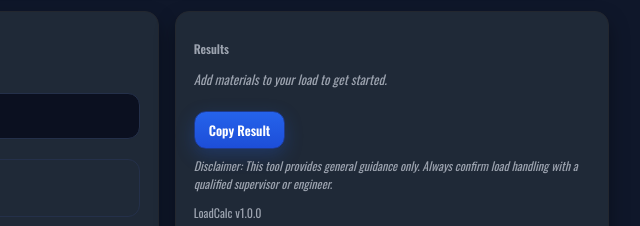
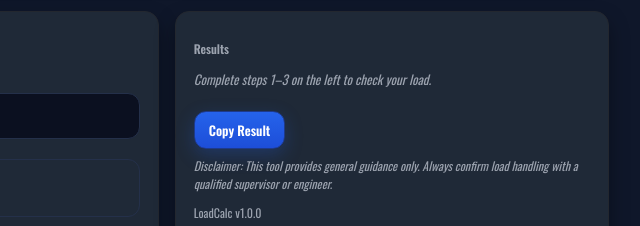
Before and after one commit to mwh-max/loadCalc, a website with bundled scripts: page index.html in a window 1280 px wide. Shown: the part 150-376 px from the top of the page, 495-1135 px from the left. Built offline with nearby package versions, Linux system fonts and the light colour scheme.

Commit message:
fix(ux): clarify empty results state with helper text.

```diff
--- a/index.html
+++ b/index.html
@@ -221,7 +221,7 @@
         <section class="card">
           <h2 class="small">Results</h2>
           <p id="resultsEmpty" class="results-empty">
-            Add materials to your load to get started.
+            Complete steps 1–3 on the left to check your load.
           </p>
           <section id="results" class="results" hidden></section>
           <button
```
